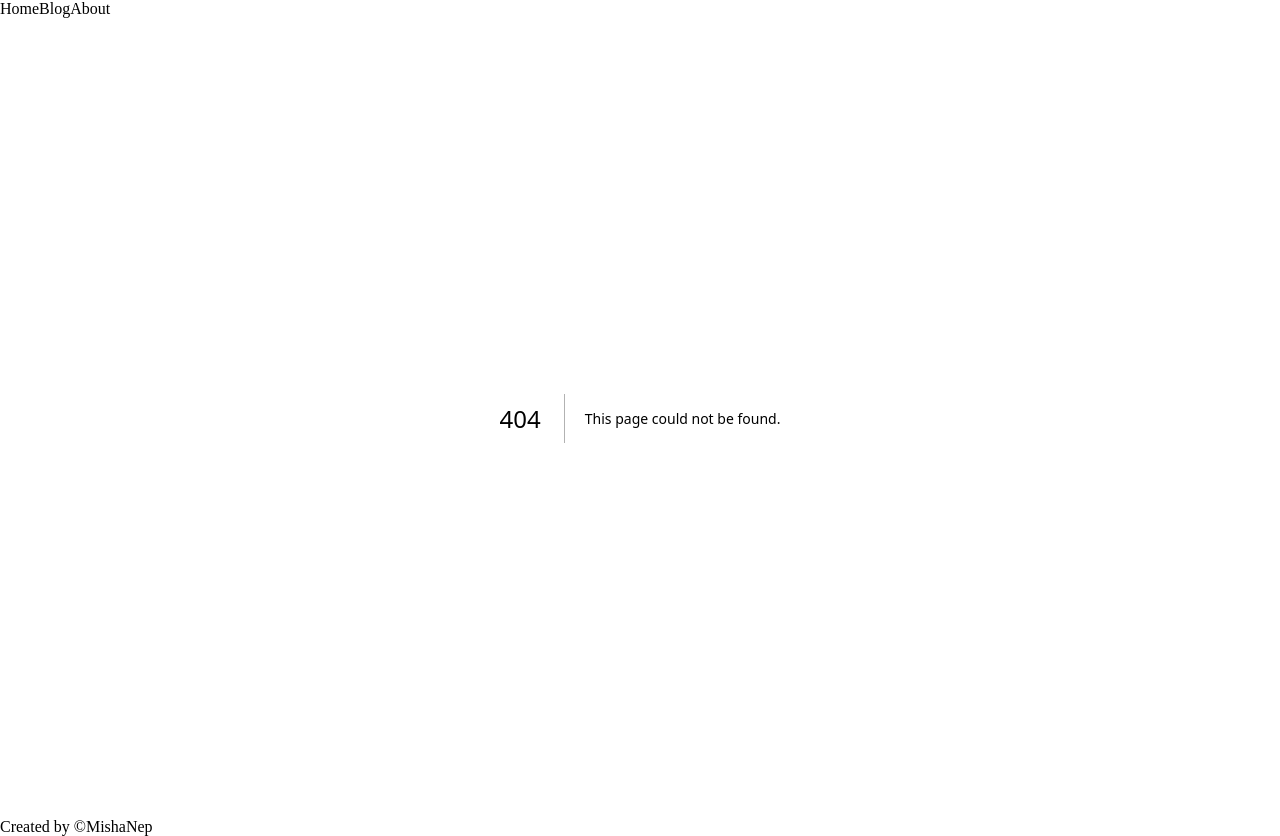
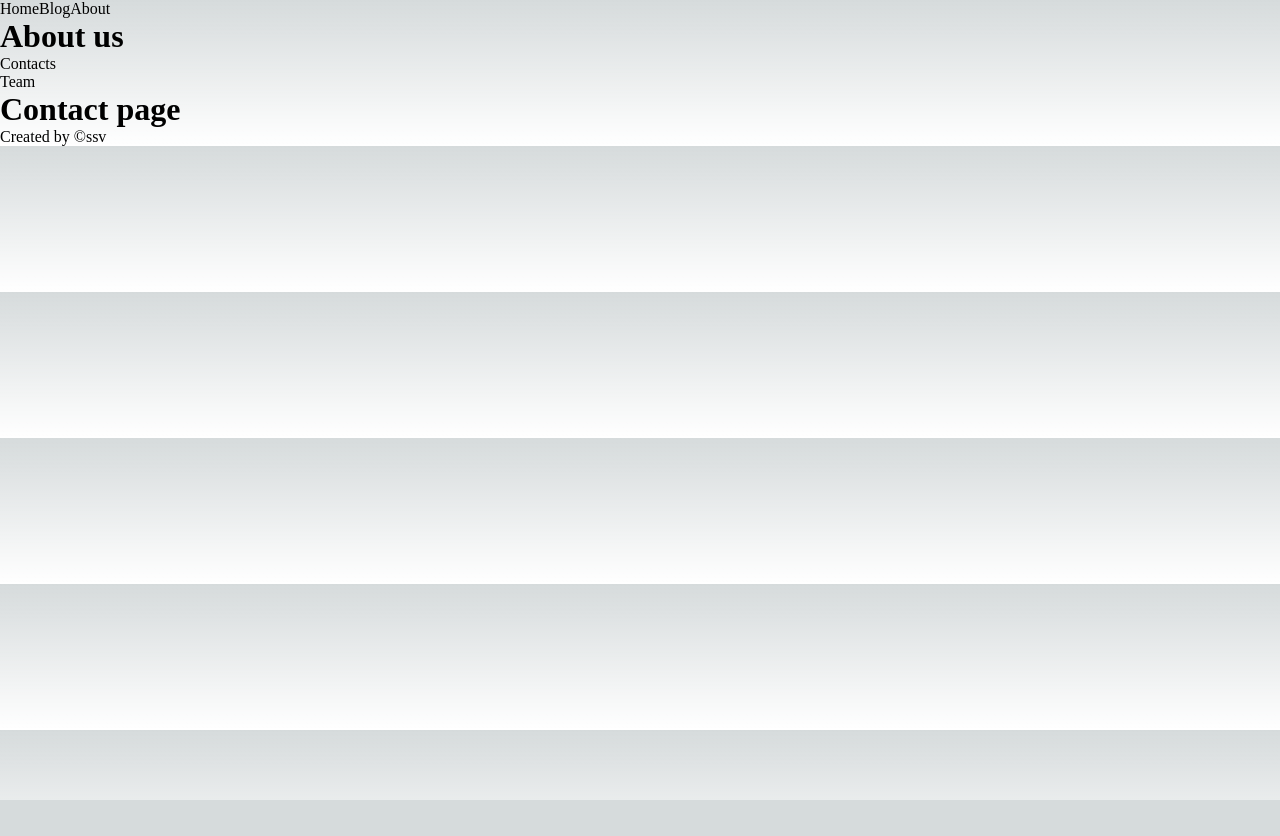
Before and after one commit to EgorSherstnev/next, a Next.js app: page /about/contacts in a window 1280 px wide. Before the commit this address had no page. After the commit the page ends 800 px from the top, so only its background shows below. Built offline with nearby package versions, Linux system fonts and the light colour scheme.

Commit message:
added layout

```diff
--- /dev/null
+++ b/app/about/contacts/page.tsx
@@ -0,0 +1,3 @@
+export default function Contact() {
+   return <h1>Contact page</h1>
+}
--- /dev/null
+++ b/app/about/layout.tsx
@@ -0,0 +1,16 @@
+import Link from "next/link"
+
+export default function AboutLayout({
+  children,
+}: {
+  children: React.ReactNode
+}) {
+    return <div>
+        <h1>About us</h1>
+        <ul>
+            <li><Link href="/about/contacts">Contacts</Link></li>
+            <li><Link href="/about/team">Team</Link></li>
+        </ul>
+        {children}
+    </div>
+}
--- a/app/about/page.tsx
+++ b/app/about/page.tsx
@@ -1,3 +1,3 @@
 export default function About() {
-   return <h1>About page</h1>
+   return <h3>Select subitem</h3>
 }
--- /dev/null
+++ b/app/about/team/page.tsx
@@ -0,0 +1,3 @@
+export default function Team() {
+   return <h1>Team page</h1>
+}
--- /dev/null
+++ b/app/blog/new/page.tsx
@@ -0,0 +1,3 @@
+export default function NewPost() {
+   return <h1>Create new post</h1>
+}
--- /dev/null
+++ b/app/blog/page.tsx
@@ -0,0 +1,3 @@
+export default function Blog() {
+   return <h1>Blog page</h1>
+}
--- a/app/layout.tsx
+++ b/app/layout.tsx
@@ -22,7 +22,7 @@ export default function RootLayout({
         // className={inter.className}
       >
         <TheHeader />
-          <main>
+          <main className='container'>
             {children}
           </main>
         <TheFooter />
--- a/components/TheFooter.tsx
+++ b/components/TheFooter.tsx
@@ -1,7 +1,7 @@
 const TheFooter = () => {
    return (
       <footer className="container">
-         Created by &copy;MishaNep
+         Created by &copy;ssv
       </footer>
    )
 }
```
Also changed, not shown: app/blog/[id]/page.tsx (added, +9 -0 lines).
